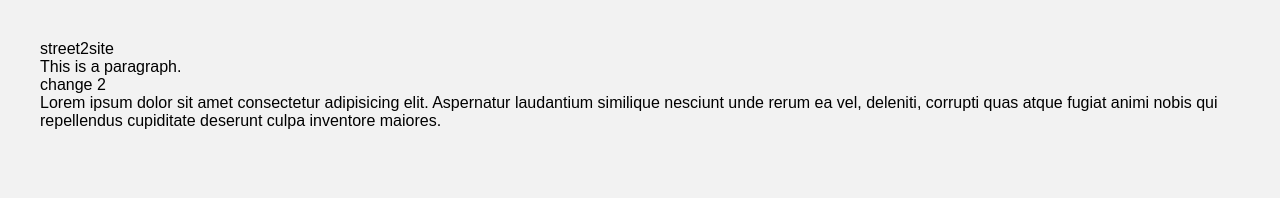
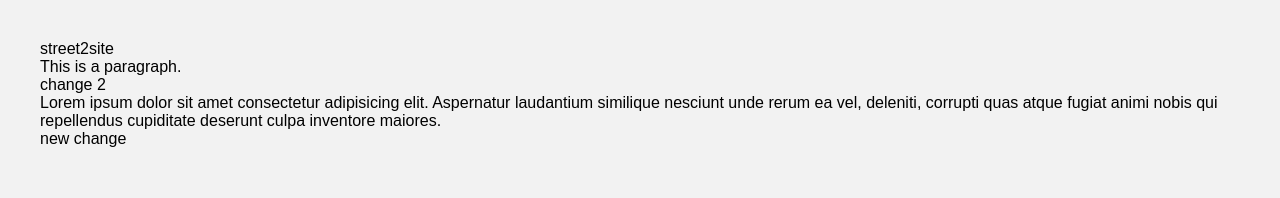
Before and after one commit to Sanuthb/Company_Site, a React (Vite) app in the folder Frontend/: page / in a window 1280 px wide. Shown: the top 198 px of the page. Built offline with nearby package versions, Linux system fonts and the light colour scheme.

Commit message:
changes made

```diff
--- a/Frontend/src/App.jsx
+++ b/Frontend/src/App.jsx
@@ -7,6 +7,7 @@ const App = () => {
       <p>This is a paragraph.</p>
       change 2
       <p>Lorem ipsum dolor sit amet consectetur adipisicing elit. Aspernatur laudantium similique nesciunt unde rerum ea vel, deleniti, corrupti quas atque fugiat animi nobis qui repellendus cupiditate deserunt culpa inventore maiores.</p>
+      new change
     </div>
   )
 }
```
